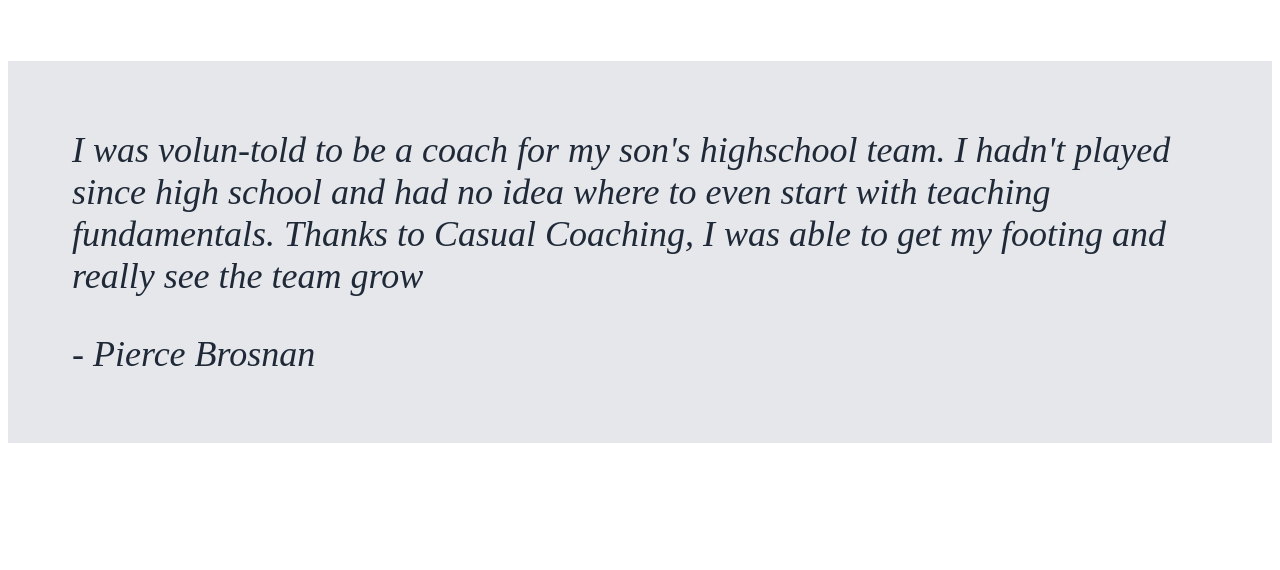
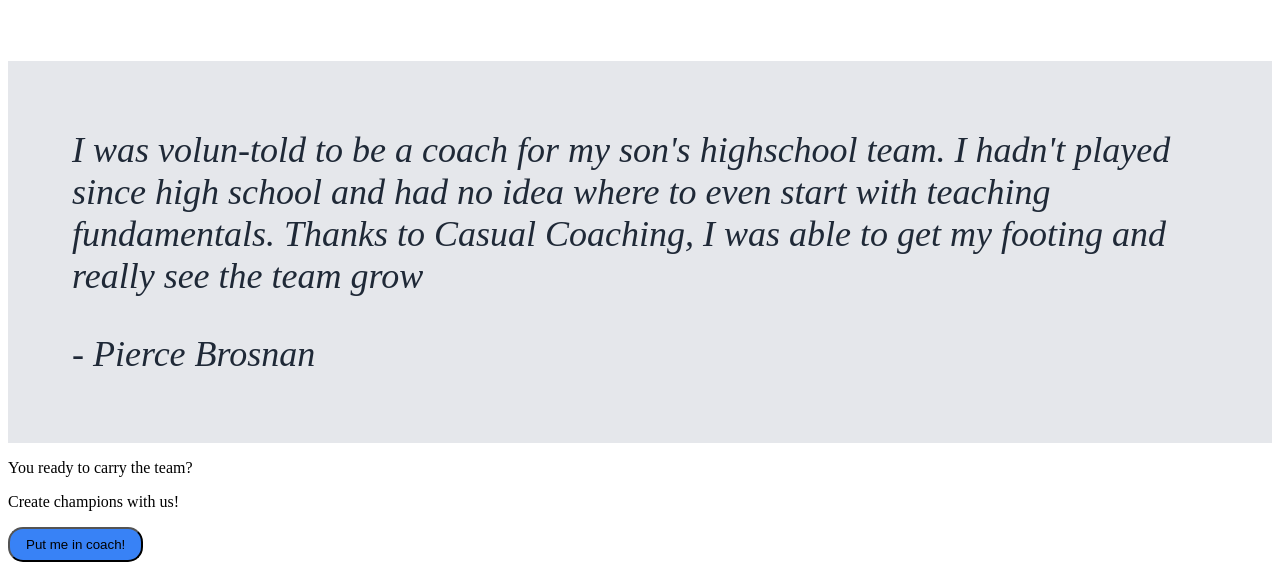
Before and after one commit to jayarr42/Landing-Page, a plain HTML site: page index.html in a window 1280 px wide. Shown: the part 816-1386 px from the top of the page. Before the commit the page ends 1267 px from the top, so only its background shows below. Drawn offline with Linux system fonts and the light colour scheme.

Commit message:
I forgot to save the index from the last commit message. Oops.

```diff
--- a/index.html
+++ b/index.html
@@ -75,6 +75,14 @@
                     Thanks to Casual Coaching, I was able to get my footing and really see the team grow</p>
                 <p class="testimonial-name">- Pierce Brosnan</p>
             </div>
+        <div class="signup">
+            <div class="signup-text">
+                    <p class="su-head">You ready to carry the team?</p>
+                    <p class="su-body">Create champions with us!</p>
+                <div class="su-button">
+                    <button type="button">Put me in coach!</button>
+                </div>
+            </div>
         </div>
     </div>
 </body>
```
